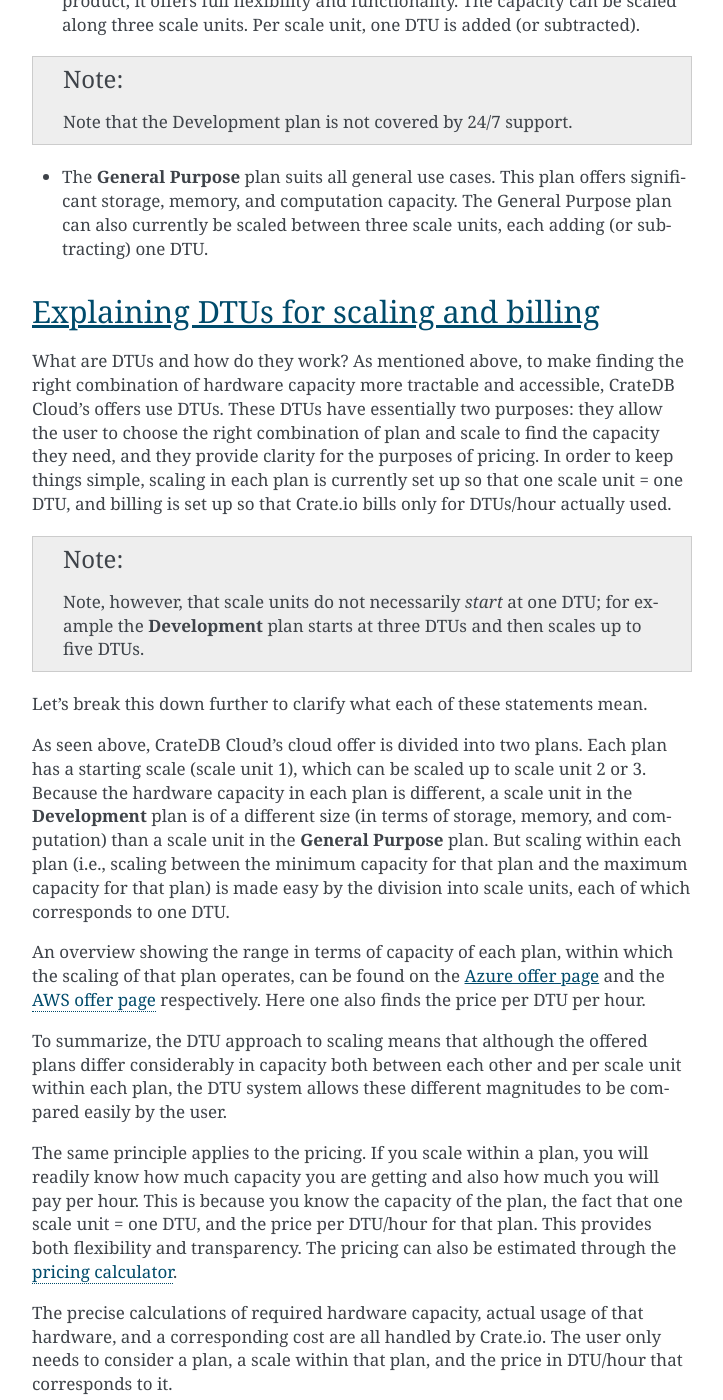
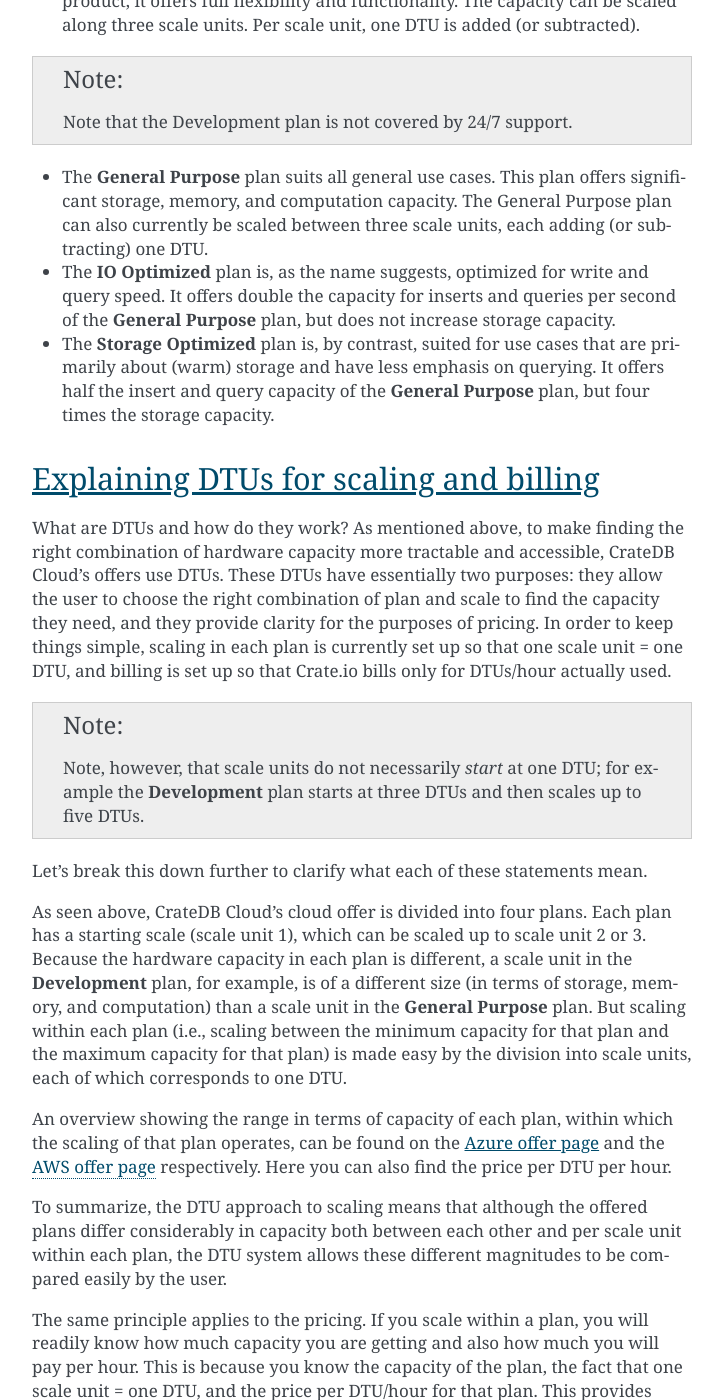
Before and after one commit to crate/cloud-reference, a Sphinx documentation site: the page built from docs/subscription-plans.rst, in a window 1280 px wide and 1400 px high, scrolled down 946 px. Shown: the whole window, without its empty margins (388-1111 px from the left). Built offline with Sphinx 7.4.7, drawn with Linux system fonts in a browser that asks for light colours; some of the changed text lies outside the part shown.

Commit message:
Update reference docs to reflect new Cloud plans

```diff
--- a/docs/glossary.rst
+++ b/docs/glossary.rst
@@ -312,7 +312,7 @@
 towards particular customer use cases: lower capacity vs. higher capacity, more
 storage vs. more processing power, and so forth. They can also be further
 adjusted for different :ref:`scale units<glossary-scale-unit>` per plan.
-Currently there are two subscription plans available on our cloud offers, with
+Currently there are four subscription plans available on our cloud offers, with
 more to come in the near future. For more information on choosing the right
 subscription plan, refer to our documentation `on the subject`_.
 
--- a/docs/subscription-plans.rst
+++ b/docs/subscription-plans.rst
@@ -5,11 +5,11 @@
 ==================
 
 When signing up for the CrateDB Cloud offer on the marketplace of our cloud
-providers, you have a choice of two different plans. Each plan is preconfigured
-for different use cases, depending on what your product needs are. By
-presenting plans in terms of ready-made configurations of database storage,
-memory, and computation capacity, the customer is spared the complexity of
-finding the exact required hardware combinations themselves.
+providers, you have a choice of four different plans. Each plan is
+preconfigured for different use cases, depending on what your product needs
+are. By presenting plans in terms of ready-made configurations of database
+storage, memory, and computation capacity, the customer is spared the
+complexity of finding the exact required hardware combinations themselves.
 
 At the same time, the plans also offer flexibility, since your use case may
 change. Not only is it possible to switch plans, but within a given plan you
@@ -34,8 +34,9 @@
 ====================================
 
 Currently, CrateDB Cloud's offers on `Azure Marketplace`_ and
-`AWS Marketplace`_ come with two different subscription plans: **Development**
-and **General Purpose**.
+`AWS Marketplace`_ come with four different subscription plans:
+**Development**, **General Purpose**, **IO Optimized** and **Storage
+optimized**.
 
 * The **Development** plan is aimed at users who want to try out what CrateDB
   Cloud has to offer. It offers modest but robust storage, memory, and
@@ -51,6 +52,15 @@
   significant storage, memory, and computation capacity. The General Purpose
   plan can also currently be scaled between three scale units, each adding (or
   subtracting) one DTU.
+
+* The **IO Optimized** plan is, as the name suggests, optimized for write and
+  query speed. It offers double the capacity for inserts and queries per second
+  of the **General Purpose** plan, but does not increase storage capacity.
+
+* The **Storage Optimized** plan is, by contrast, suited for use cases that are
+  primarily about (warm) storage and have less emphasis on querying. It offers
+  half the insert and query capacity of the **General Purpose** plan, but four
+  times the storage capacity.
 
 
 .. _subscription-plans-dtus:
@@ -74,19 +84,19 @@
 
 Let's break this down further to clarify what each of these statements mean.
 
-As seen above, CrateDB Cloud's cloud offer is divided into two plans. Each plan
-has a starting scale (scale unit 1), which can be scaled up to scale unit 2 or
-3. Because the hardware capacity in each plan is different, a scale unit in the
-**Development** plan is of a different size (in terms of storage, memory, and
-computation) than a scale unit in the **General Purpose** plan. But scaling
-within each plan (i.e., scaling between the minimum capacity for that plan and
-the maximum capacity for that plan) is made easy by the division into scale
-units, each of which corresponds to one DTU.
+As seen above, CrateDB Cloud's cloud offer is divided into four plans. Each
+plan has a starting scale (scale unit 1), which can be scaled up to scale unit
+2 or 3. Because the hardware capacity in each plan is different, a scale unit
+in the **Development** plan, for example, is of a different size (in terms of
+storage, memory, and computation) than a scale unit in the **General Purpose**
+plan. But scaling within each plan (i.e., scaling between the minimum capacity
+for that plan and the maximum capacity for that plan) is made easy by the
+division into scale units, each of which corresponds to one DTU.
 
 An overview showing the range in terms of capacity of each plan, within which
 the scaling of that plan operates, can be found on the |Azure offer page| and
-the `AWS offer page`_ respectively. Here one also finds the price per DTU per
-hour.
+the `AWS offer page`_ respectively. Here you can also find the price per DTU
+per hour.
 
 To summarize, the DTU approach to scaling means that although the offered plans
 differ considerably in capacity both between each other and per scale unit
```
Also changed, not shown: docs/overview.rst (+14 -14 lines), docs/price-calculator.rst (+12 -11 lines).
